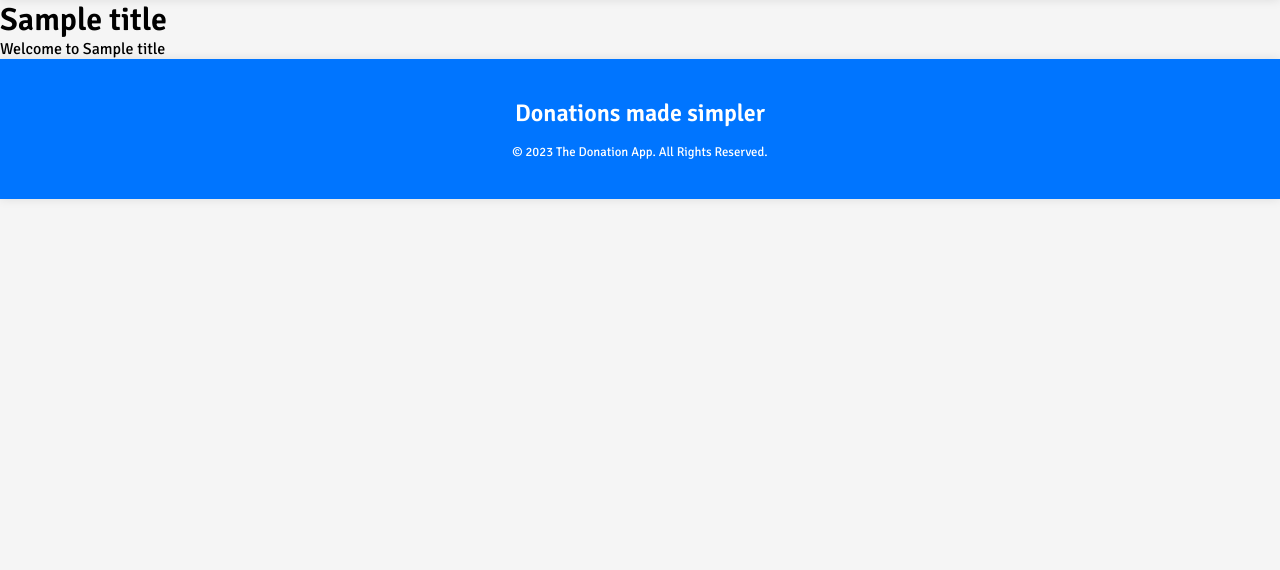
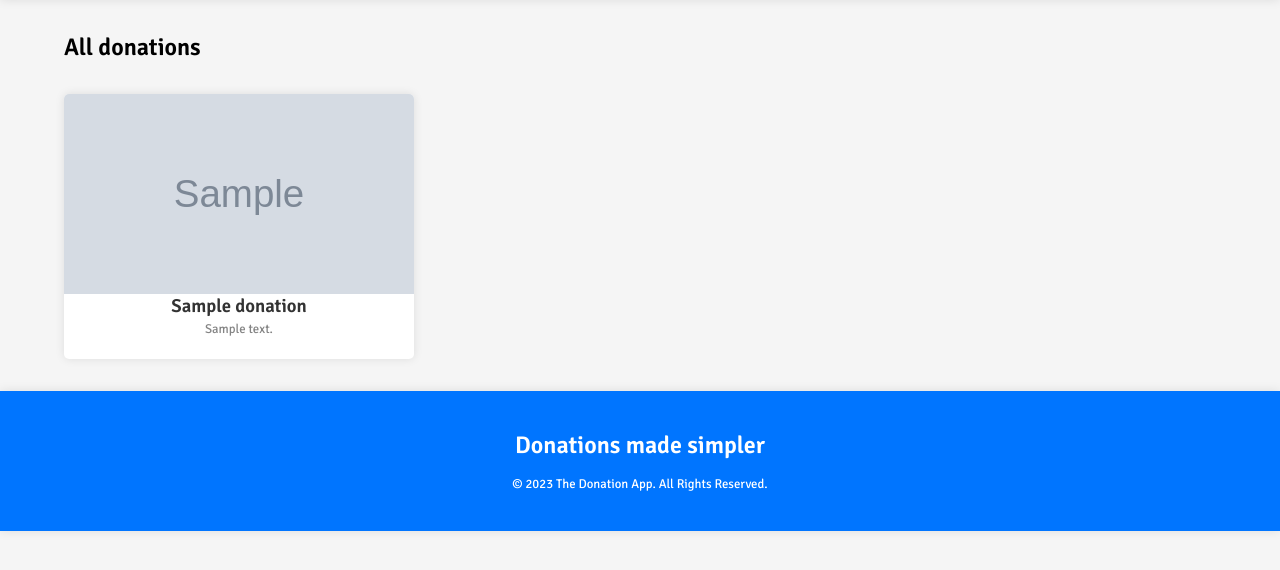
Before and after one commit to hassanShakur/donation-app, a Node project: template views/index.pug in a window 1280 px wide. Shown: the part 80-650 px from the top of the page. Run offline with Node 20 templates, Linux system fonts and the light colour scheme; the template is opened without the code that fills it: most values are stand-ins (such as "Sample title", 1, 10 or a date in 2020); grey boxes marked "Sample" are stand-in pictures; some libraries are stand-ins or nearby versions.

```diff
--- a/controllers/donations.js
+++ b/controllers/donations.js
@@ -3,6 +3,7 @@ const Donation = require('../models/Donation');
 exports.getAllDonations = async (req, res) => {
   try {
     const donations = await Donation.find();
+
     res.status(200).json({
       status: 'success',
       results: donations.length,
@@ -21,6 +22,7 @@ exports.getAllDonations = async (req, res) => {
 exports.getMyDonations = async (req, res) => {
   try {
     const donations = await Donation.find({ user: req.user.id });
+
     res.status(200).json({
       status: 'success',
       results: donations.length,
@@ -38,8 +40,8 @@ exports.getMyDonations = async (req, res) => {
 
 exports.getDonation = async (req, res) => {
   try {
-    // find donation from slug
-    const donation = await Donation.findOne({ slug: req.params.slug });
+    const donation = await Donation.findById(req.params.id);
+
     res.status(200).json({
       status: 'success',
       data: {
--- a/public/css/style.css
+++ b/public/css/style.css
@@ -186,7 +186,6 @@ footer p {
 }
 
 #donate-form {
-  /* make inputs inline but responsive */
   display: grid;
   grid-template-columns: repeat(auto-fit, minmax(300px, 1fr));
   gap: 1rem;
@@ -240,6 +239,7 @@ footer p {
   background-color: #fff;
   box-shadow: 0 0 10px rgba(0, 0, 0, 0.1);
   border-radius: 5px;
+  max-width: 350px;
 }
 
 #donation-list li a {
--- a/public/js/login.js
+++ b/public/js/login.js
@@ -15,9 +15,7 @@ export const loginUser = async (email, password) => {
       showAlert('success', data.message);
 
       window.setTimeout(() => {
-        data.user.role === 'admin'
-          ? location.assign('/dashboard')
-          : location.assign('/');
+        location.assign('/home');
       }, 1500);
     } else {
       showAlert('error', data.message);
--- a/public/js/register.js
+++ b/public/js/register.js
@@ -20,9 +20,7 @@ export const registerUser = async ({
       showAlert('success', data.message);
 
       window.setTimeout(() => {
-        data.user.role === 'admin'
-          ? location.assign('/dashboard')
-          : location.assign('/');
+        location.assign('/home');
       }, 1500);
     } else {
       showAlert('error', data.message);
--- a/routers/donations.js
+++ b/routers/donations.js
@@ -13,7 +13,7 @@ router
   );
 
 router
-  .route('/:slug')
+  .route('/:id')
   .get(donationsController.getDonation)
   .delete(
     authController.protect,
--- a/routers/views.js
+++ b/routers/views.js
@@ -9,10 +9,13 @@ router.use(authController.isLoggedIn);
 router.get('/login', viewsController.getLogin);
 router.get('/register', viewsController.getRegister);
 
+router.get('/', viewsController.getIndex);
+
 router.use(authController.protect);
 
-router.get('/', viewsController.getIndex);
+router.get('/home', viewsController.getHome);
 router.get('/dashboard', viewsController.getDashboard);
 router.get('/profile', viewsController.getProfile);
+router.get('/donations/:slug', viewsController.getDonation);
 
 module.exports = router;
--- a/views/_header.pug
+++ b/views/_header.pug
@@ -3,7 +3,7 @@ header.header
     ul.nav
         if loggedUser
             li
-                a(href='/') Home
+                a(href='/home') Home
             li
                 a(href='/search') Search
             li
--- a/views/index.pug
+++ b/views/index.pug
@@ -1,5 +1,18 @@
 extends layout
 
 block content
-  h1= title
-  p Welcome to #{title}
+	//- h1= title
+	div#donations
+		div#donation-items
+			h2 All donations
+
+			if donations.length === 0
+				p No donations yet!
+			else
+				ul#donation-list
+					each donation in donations
+						li
+							a(href=`/donations/${donation.slug}`)
+								img(src=donation.image, alt=donation.name)
+								h3= donation.name
+								p= donation.description
```
Also changed, not shown: controllers/views.js (+18 -1 lines), views/donation.pug (added, +12 -0 lines), views/home.pug (+18 -14 lines), 4 other files.
